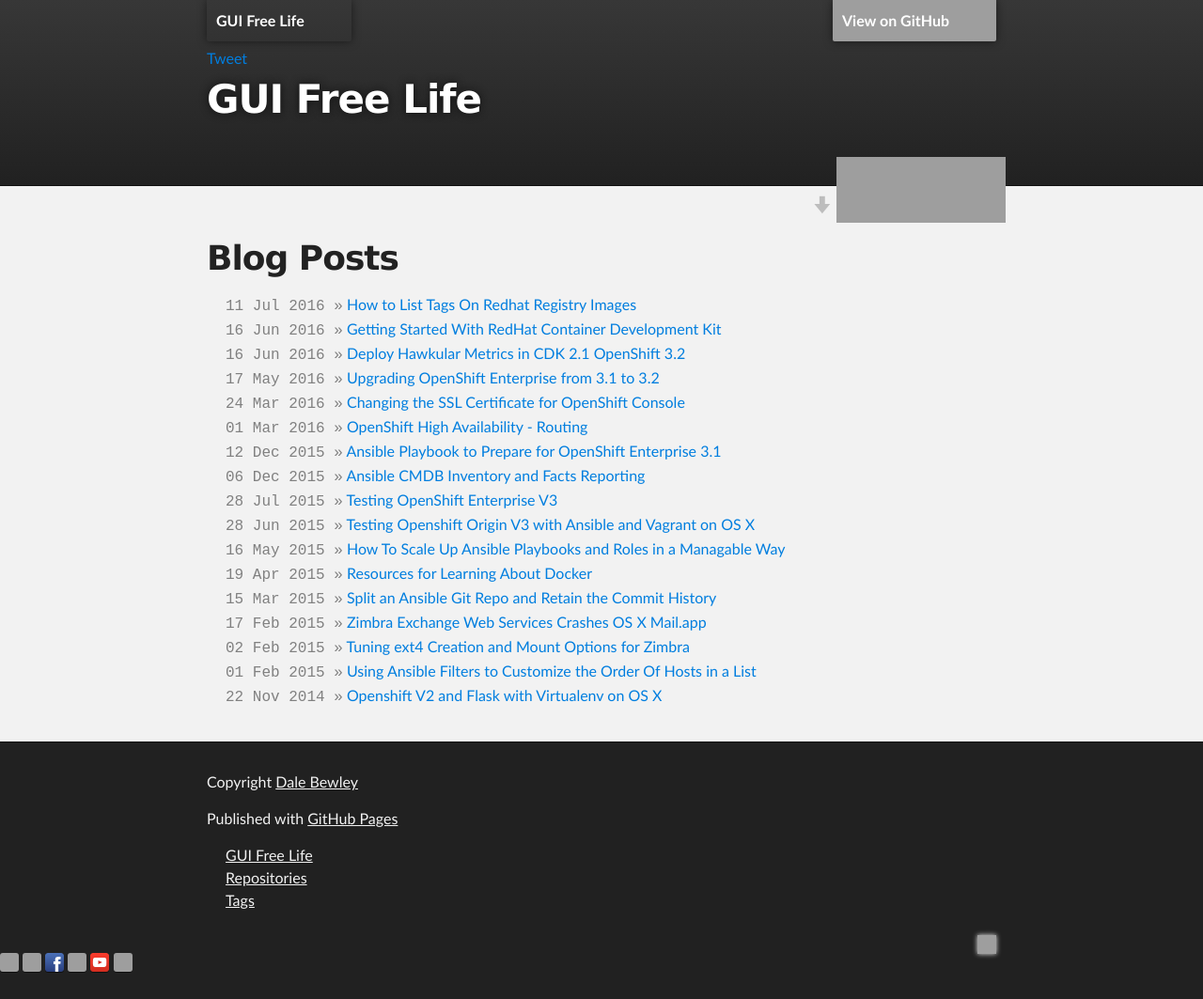
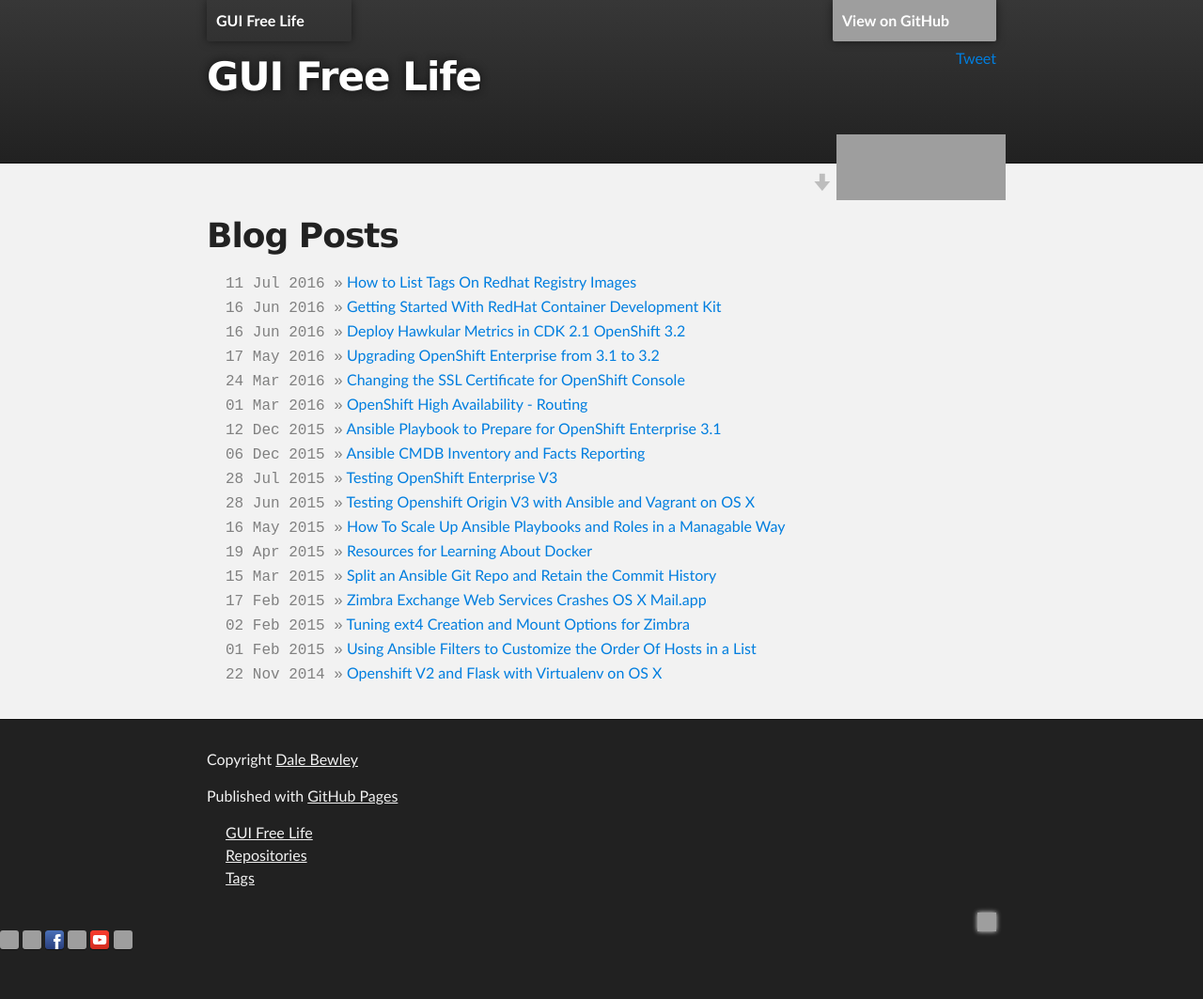
Before and after one commit to dlbewley/dlbewley.github.io, a Jekyll site: the page built from index.html, in a window 1280 px wide. Shown: the whole page at 94% size. Built offline with Jekyll 4.4.1, drawn with Linux system fonts in a browser that asks for light colours; comment, search, counter and statistics services are not loaded; the repository's description, which GitHub fills in, is left out; after the commit the page ends 1039 px from its top, so only the background shows below that; grey boxes are pictures that could not be loaded.

Commit message:
move tweet link

```diff
--- a/css/stylesheet.css
+++ b/css/stylesheet.css
@@ -290,6 +290,12 @@
   border-bottom-right-radius: 2px;
 }
 
+#tweet_link {
+  position: absolute;
+  top:1;
+  right:10px;
+}
+
 #home_link {
   display: block;
   position: absolute;
```
